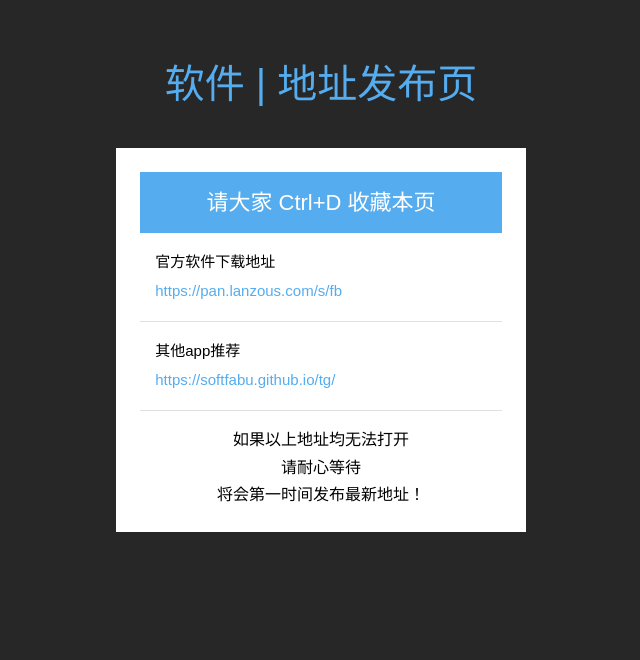
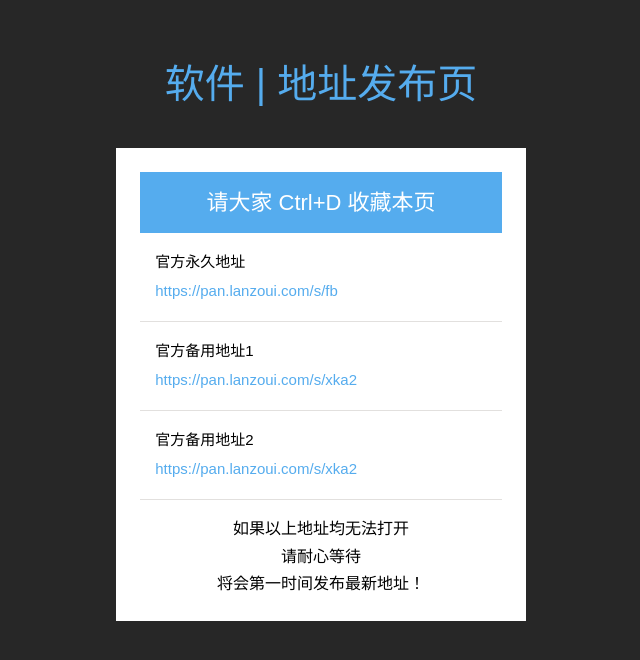
Before and after one commit to insu6688/fabu, a plain HTML site: page index.html in a window 1280 px wide. Shown: the whole page, without its empty margins (319-959 px from the left). Drawn offline with Linux system fonts and the light colour scheme.

Commit message:
Update index.html

```diff
--- a/index.html
+++ b/index.html
@@ -1,4 +1,3 @@
-
 <html><head>
 <title>软件防和谐|地址发布页</title>
 <!-- for-mobile-apps -->
@@ -329,14 +328,19 @@ p.footer a:hover {
 					<h2>请大家 Ctrl+D 收藏本页</h2>
 					<ul>
 						<li>
-							官方软件下载地址
-							<a href="https://pan.lanzous.com/s/fb" target="_blank"><i>https://pan.lanzous.com/s/fb</i></a>
+							官方永久地址
+							<a href="https://pan.lanzoui.com/s/fb" target="_blank"><i>https://pan.lanzoui.com/s/fb</i></a>
 					       </li>
 
 						<li>
-							其他app推荐
-							<a href="https://softfabu.github.io/tg/" target="_blank"><i>https://softfabu.github.io/tg/</i></a>
-						</li>
+							官方备用地址1
+							<a href="https://pan.lanzoui.com/s/xka1" target="_blank"><i>https://pan.lanzoui.com/s/xka2</i></a>
+					       </li>
+
+						<li>
+							官方备用地址2
+							<a href="https://pan.lanzoui.com/s/xka2" target="_blank"><i>https://pan.lanzoui.com/s/xka2</i></a>
+					       </li>
 
 					</ul>
 					<p>如果以上地址均无法打开 <br>
```
